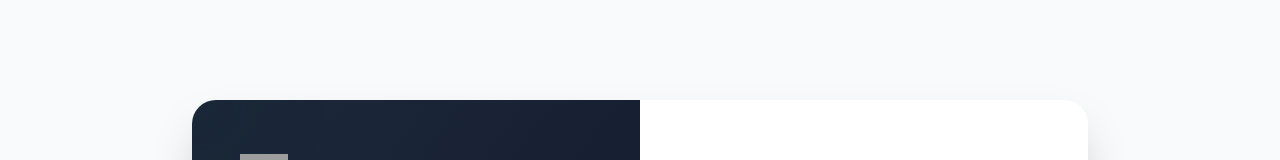
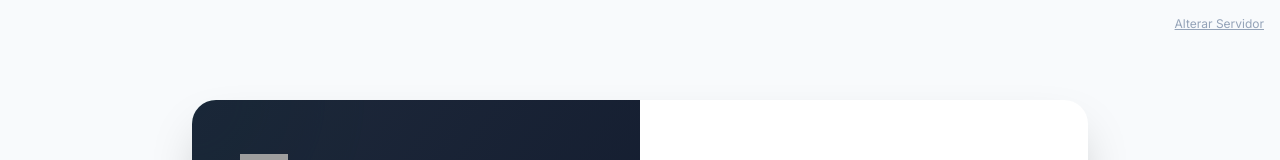
Before and after one commit to ZhugeBane/Parnaso_v4, a React (Vite) app: page / in a window 1280 px wide. Both pictures are taken after typing "name@example.com", "Sample123" into the empty fields and a click on the button "Entrar". Shown: the top 160 px of the page. Built offline with nearby package versions, Linux system fonts and the light colour scheme; no server answers; grey boxes are pictures that could not be loaded.

Commit message:
Update App.tsx

```diff
--- a/App.tsx
+++ b/App.tsx
@@ -4,9 +4,11 @@ import { SessionForm } from './components/SessionForm';
 import { FocusMode } from './components/FocusMode';
 import { AuthPage } from './components/AuthPage';
 import { AdminDashboard } from './components/AdminDashboard';
+import { SetupPage } from './components/SetupPage'; // Import SetupPage
 import { WritingSession, UserSettings, INITIAL_SETTINGS, Project, User } from './types';
 import { getSessions, saveSession, getSettings, saveSettings, getProjects, saveProject, clearAllData } from './services/sessionService';
 import { getCurrentUser, logout } from './services/authService';
+import { isSupabaseConfigured, clearSupabaseConfig } from './lib/supabase'; // Import config helpers
 
 function App() {
   const [user, setUser] = useState<User | null>(null);
@@ -20,6 +22,11 @@ function App() {
   const [isLoadingData, setIsLoadingData] = useState(false);
 
   const [prefilledData, setPrefilledData] = useState<Partial<WritingSession>>({});
+
+  // 0. Check Configuration
+  if (!isSupabaseConfigured()) {
+    return <SetupPage />;
+  }
 
   // 1. Check Auth on Mount
   useEffect(() => {
@@ -69,6 +76,12 @@ function App() {
     setUser(null);
     setSessions([]);
     setProjects([]);
+  };
+
+  const handleDisconnectServer = () => {
+    if(window.confirm("Deseja desconectar deste servidor Supabase?")) {
+      clearSupabaseConfig();
+    }
   };
 
   const handleNewSession = () => {
@@ -140,7 +153,17 @@ function App() {
   }
 
   if (!user) {
-    return <AuthPage onLoginSuccess={handleLoginSuccess} />;
+    return (
+      <div className="relative">
+        <AuthPage onLoginSuccess={handleLoginSuccess} />
+        <button
+          onClick={handleDisconnectServer}
+          className="fixed top-4 right-4 text-xs text-slate-400 hover:text-slate-600 underline z-50"
+        >
+          Alterar Servidor
+        </button>
+      </div>
+    );
   }
 
   // Admin Mode
```
